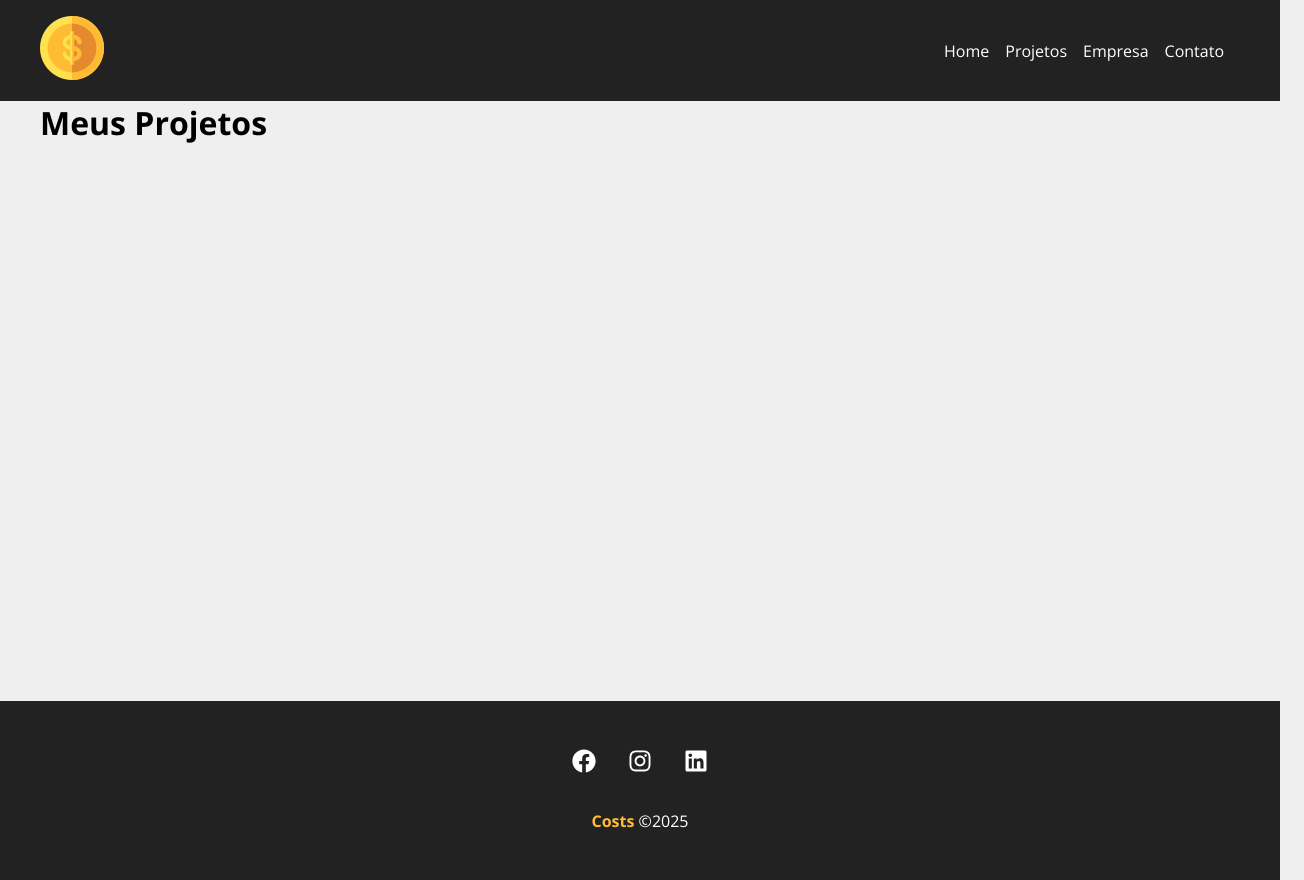
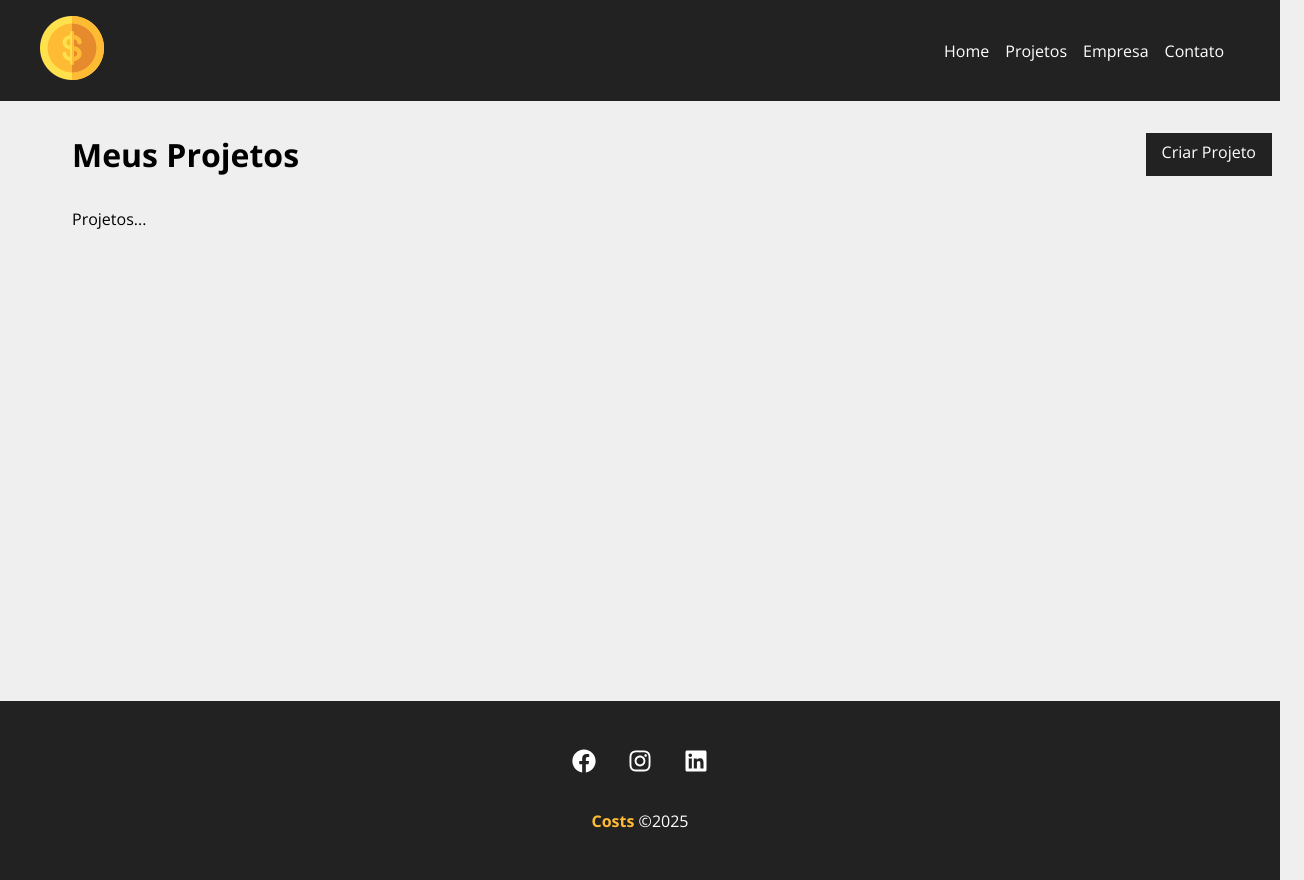
Before and after one commit to ArthurGehlen/projetoComReact, a React (Create React App) app: page /projects in a window 1280 px wide. Shown: the whole page, 1304 px wide, since content can reach past the window. Built offline with nearby package versions, Linux system fonts and the light colour scheme; the HTML template or start-up script is replaced by a standard one.

Commit message:
Criando o Dashboard.

```diff
--- a/src/components/pages/Projects.jsx
+++ b/src/components/pages/Projects.jsx
@@ -1,5 +1,9 @@
 import { useLocation } from "react-router-dom"
 import Message from "../layout/Message"
+import Container from "../layout/Container"
+import LinkButton from "../layout/LinkButton"
+
+import styles from "./Projects.module.css"
 
 function Projects() {
 
@@ -10,10 +14,15 @@
     }
 
     return (
-        <div>
-            <h1>Meus Projetos</h1>
-
+        <div className={styles.project_container}>
+            <div className={styles.title_container}>
+                <h1>Meus Projetos</h1>
+                <LinkButton to="/newproject" text="Criar Projeto"></LinkButton>
+            </div>
             {message && <Message type="success" msg={message} />}
+            <Container>
+                <p>Projetos...</p>
+            </Container>
         </div>
     )
 }
--- /dev/null
+++ b/src/components/pages/Projects.module.css
@@ -0,0 +1,9 @@
+.project_container {
+    padding: 2em;
+}
+
+.title_container {
+    display: flex;
+    justify-content: space-between;
+    margin-bottom: 2em;
+}
```
